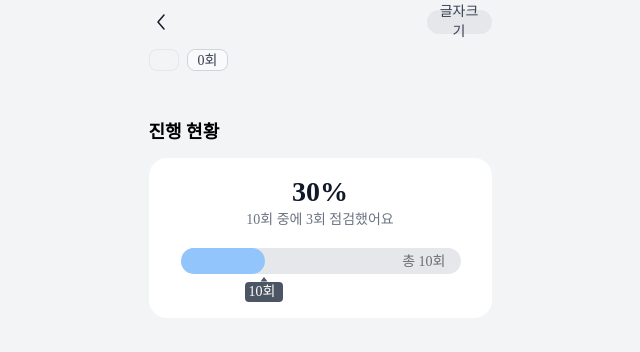
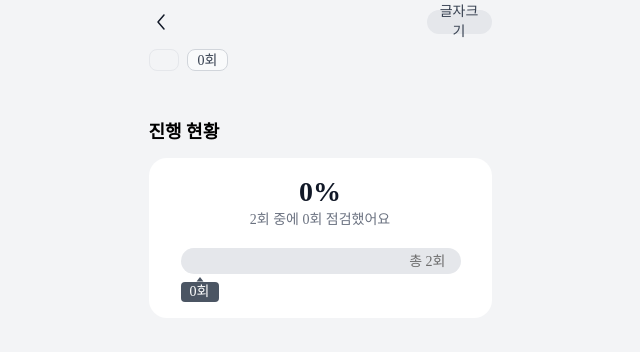
Before and after one commit to 10aeat/10aeat_Frontend, a Next.js app: page /manage/1/detail in a window 1280 px wide. Shown: the top 352 px of the page, without its empty margins (320-960 px from the left). Built offline with nearby package versions, Linux system fonts and the light colour scheme; no server answers; a web font is replaced by a local one.

Commit message:
[Fix] 법정 detail 수정

```diff
--- a/src/app/manage/[id]/detail/page.tsx
+++ b/src/app/manage/[id]/detail/page.tsx
@@ -85,8 +85,8 @@ export default function ManageDetail() {
         <div className="font-bold text-lg font-Pretendard mb-3">진행 현황</div>
         {/* <TrackingProgress2 totalChecks={10} completedChecks={0} status="대기" /> */}
         <TrackingProgress2
-          totalChecks={10}
-          completedChecks={3}
+          totalChecks={2}
+          completedChecks={0}
           status="진행중"
         />
         {/* <TrackingProgress2
--- a/src/components/atoms/Tooltip.tsx
+++ b/src/components/atoms/Tooltip.tsx
@@ -62,7 +62,7 @@ export default function Tooltip({ tooltipStyle, count }: Props) {
     switch (tooltipStyle) {
       case TooltipStyle.COUNT:
         return (
-          <div className="inline-flex flex-col items-center">
+          <div className="text-center inline-flex flex-col items-center">
             <Image src="/icons/polygon3.svg" width={8} height={6} alt="tip" />
             <div className="flex-1 h-[24px] min-w-[38px] px-[4px] items-center justify-center gap-[8px] rounded-[4px] bg-gray-600 font-Pretendard text-sm text-white">
               {count}회
--- a/src/components/atoms/TrackingProcess2.tsx
+++ b/src/components/atoms/TrackingProcess2.tsx
@@ -8,8 +8,8 @@ interface Props {
 }
 
 export default function TrackingProgress2({
-  totalChecks = 12,
-  completedChecks = 4,
+  totalChecks = 2,
+  completedChecks = 0,
   status,
 }: Props) {
   const progressPercentage = (completedChecks / totalChecks) * 100
@@ -52,7 +52,7 @@ export default function TrackingProgress2({
                 className="pt-[16px]"
                 style={{ paddingLeft: `${tooltipPosition}px` }}
               >
-                <Tooltip tooltipStyle={TooltipStyle.COUNT} count={10} />
+                <Tooltip tooltipStyle={TooltipStyle.COUNT} count={0} />
               </div>
             )}
           </div>
```
